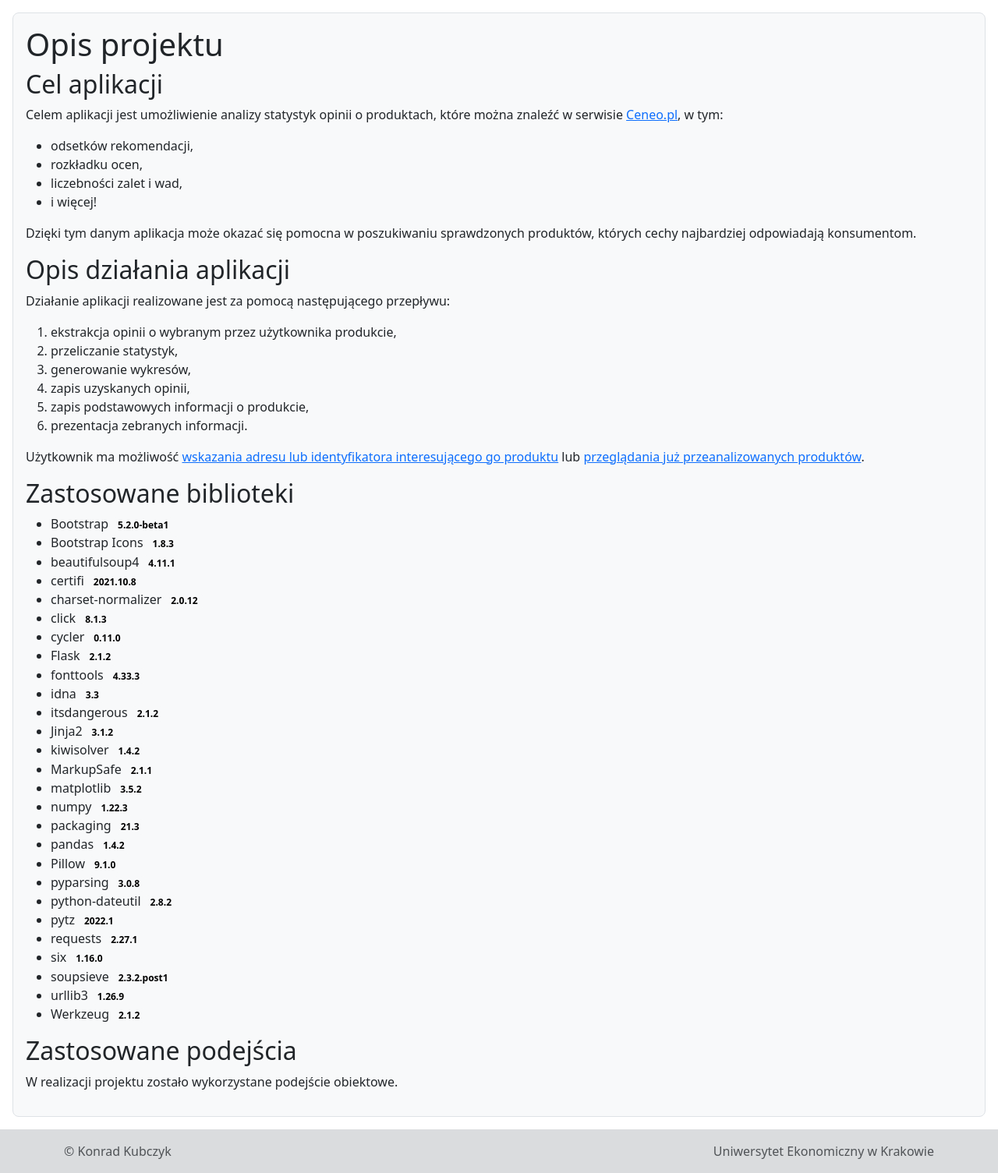
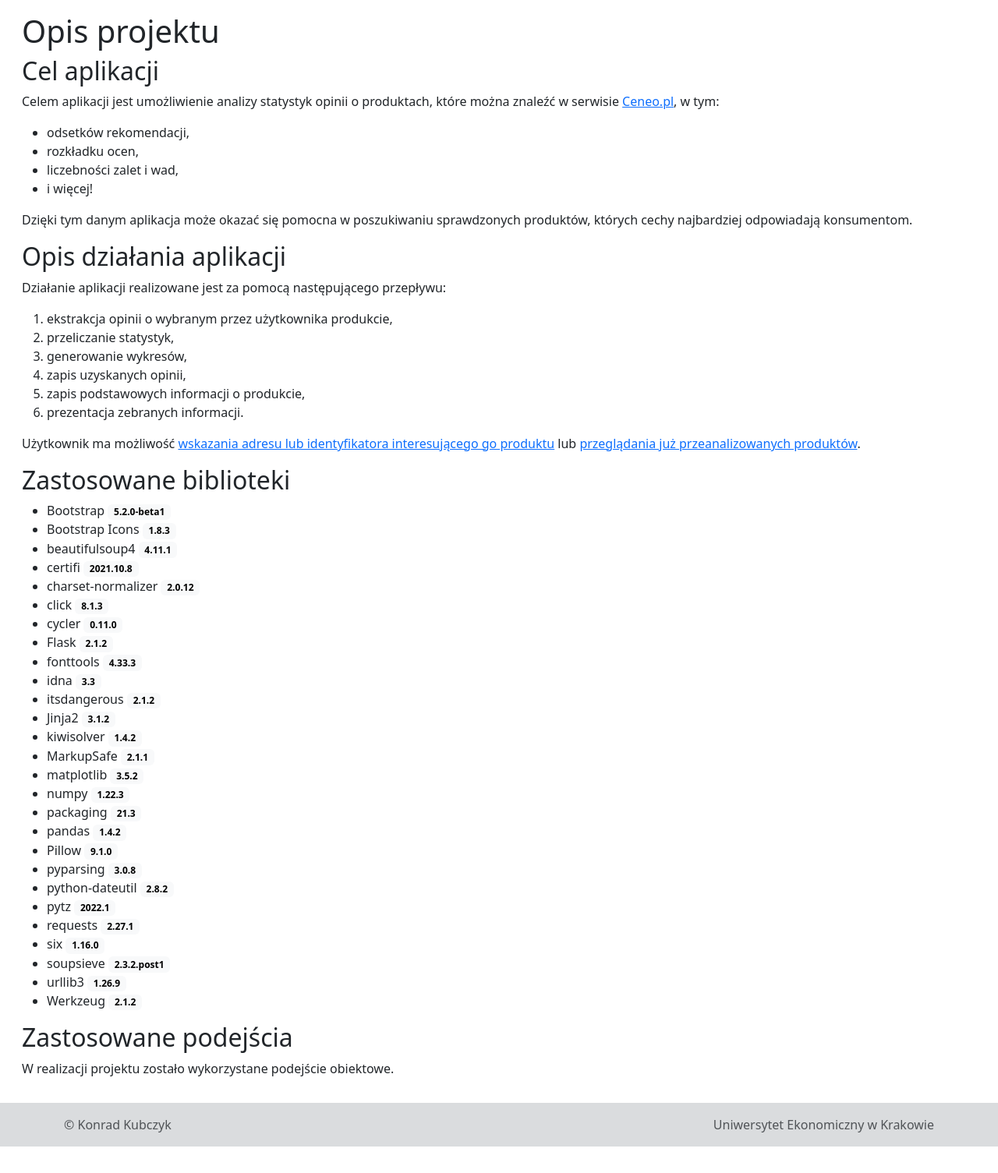
Before and after one commit to konradkubczyk/CeneoWebScraper, a Flask app: page / in a window 1280 px wide. Shown: the part 56-1561 px from the top of the page at 78% size. After the commit the page ends 1527 px from the top, so only its background shows below. Run offline with Flask 2, Linux system fonts and the light colour scheme; some libraries are stand-ins or nearby versions.

Commit message:
Modify page styling

```diff
--- a/app/templates/base.html.jinja
+++ b/app/templates/base.html.jinja
@@ -87,7 +87,7 @@
             </div>
         </div>
         -->
-        <div class="container-xxl bg-light border rounded-3 p-3">
+        <div class="container-xxl my-xxl-5">
                 {% block content %}
                     <p>base.html.jinja</p>
                 {% endblock content %}
```
